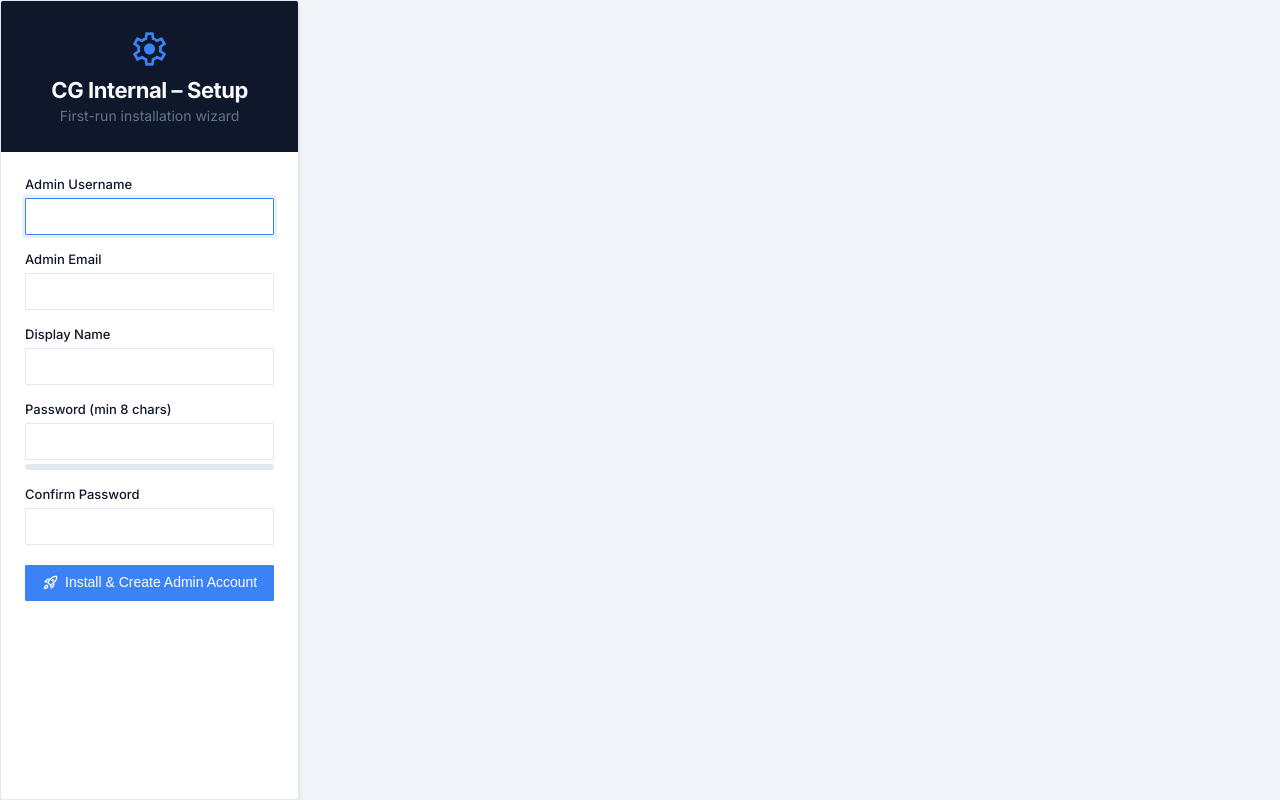
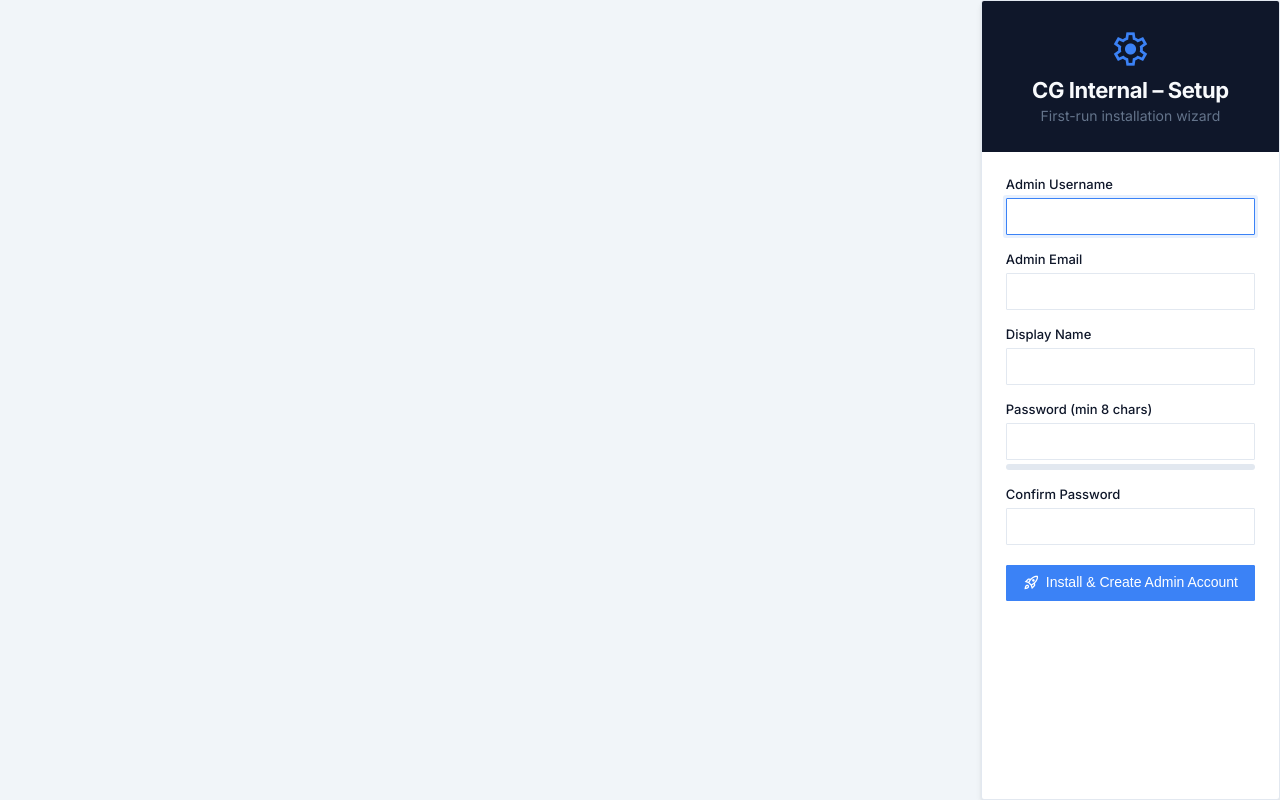
Before and after one commit to calebgruber/CG-Internal, a PHP site: page /setup.php in a window 1280 px wide. Run offline with PHP 8.4, Linux system fonts and the light colour scheme; data that the repository does not hold is empty.

Commit message:
Align content to the right in style.css

```diff
--- a/shared/assets/style.css
+++ b/shared/assets/style.css
@@ -85,6 +85,7 @@ body {
   display: flex;
   min-height: 100vh;
   transition: background var(--transition), color var(--transition);
+   justify-content: right;
 }
 
 a { color: var(--text-link); text-decoration: none; }
```
